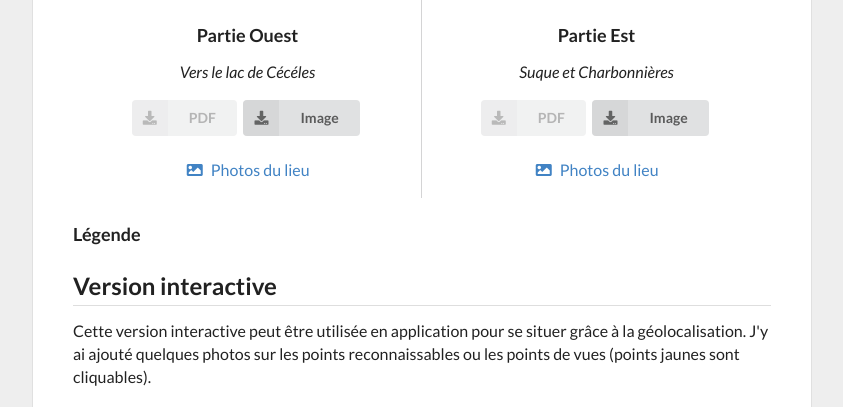
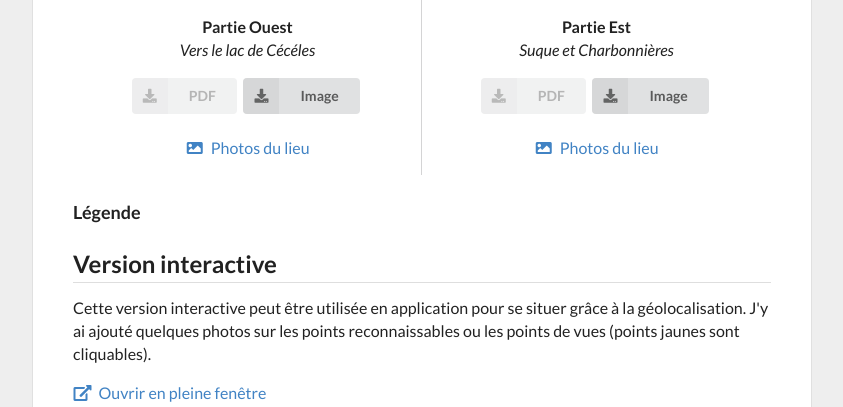
Before and after one commit to Doelia/www2.stephanewouters.fr, a PHP site: page /carto/website/index.html in a window 1280 px wide. Shown: the part 715-1122 px from the top of the page, without its empty margins (218-1061 px from the left). Run offline with PHP 8.4, Linux system fonts and the light colour scheme.

Commit message:
:lipstick: Responsive

```diff
--- a/carto/website/ceceles_photos.html
+++ b/carto/website/ceceles_photos.html
@@ -24,7 +24,7 @@
 
     <h2>Partie Ouest : Vers le lac de Cécéles</h2>
 
-    <h3>Photographies</h3>
+    <h2>Photographies</h2>
 
     <div class="ui fluid images">
         <img alt="Route de cécélés" src="https://stephane-tests.s3.eu-west-3.amazonaws.com/maps/pictures/IMG_3980.JPG">
--- a/carto/website/index.html
+++ b/carto/website/index.html
@@ -16,7 +16,7 @@
 <body>
 
 
-<div class="ui container" style="width: 780px">
+<div class="ui text container">
     <img class="ui fluid image" src="suque.jpg" alt="">
 </div>
 
@@ -44,7 +44,7 @@
                     </a>
                 </p>
 
-                <h3>Partie Ouest</h3>
+                <b>Partie Ouest</b>
                 <p>
                     <i>Vers le lac de Cécéles</i>
                 </p>
@@ -74,7 +74,7 @@
                     </a>
                 </p>
 
-                <h3>Partie Est</h3>
+                <b>Partie Est</b>
                 <p>
                     <i>Suque et Charbonnières</i>
                 </p>
--- a/carto/website/style.css
+++ b/carto/website/style.css
@@ -1,22 +1,23 @@
-h3 {
-    /*margin-bottom: 0;*/
-}
-
 body {
     background-color: #eeeeee;
 }
 
 .ui.main.container {
     background-color: white;
-    padding: 40px;
+    padding: 20px;
     border: 1px solid #e0e0e0;
 }
 
+.ui.container.text {
+    max-width: 780px !important;
+}
+
 .ui.main.container.text {
-    max-width: 780px !important;
     background-color: white;
 }
 
-.header-image {
-    max-width: 780px !important;
+@media (min-width: 992px) {
+    .ui.main.container {
+        padding: 40px;
+    }
 }
```
